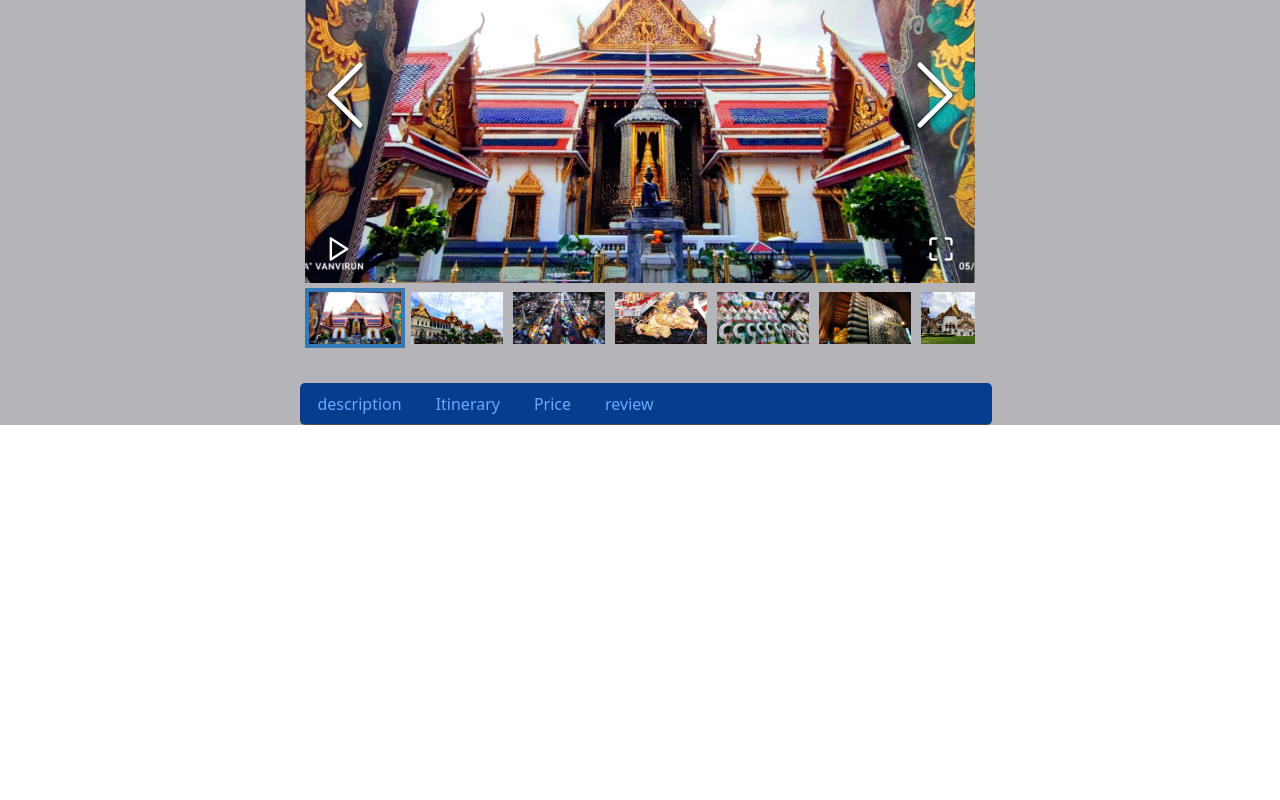
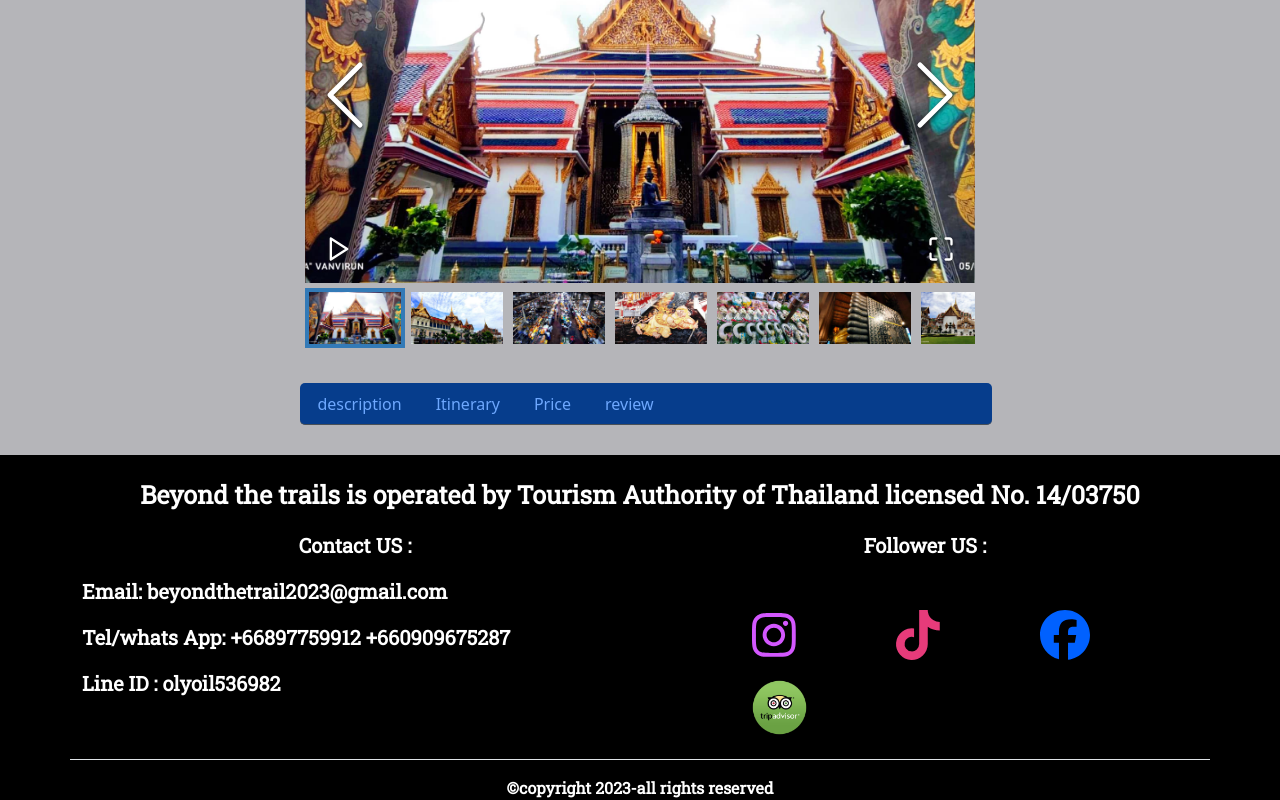
Before and after one commit to n1nnan1n/tour_project, a React (Create React App) app: page /Tour1 in a window 1280 px wide. Shown: the part 238-1038 px from the top of the page. Before the commit the page ends 800 px from the top, so only its background shows below. Built offline with nearby package versions, Linux system fonts and the light colour scheme; no server answers; a web font is replaced by a local one.

Commit message:
first_time

```diff
--- a/src/Tour1.js
+++ b/src/Tour1.js
@@ -18,7 +18,7 @@ import pic9 from "./Pic/grandtour/apwv1J-2.jpeg";
 import pic10 from "./Pic/grandtour/wat1.jpeg";
 import "./App.css";
 import { Navbar } from 'react-bootstrap';
-import navbar from './Navbar';
+import Footer from './Footer';
 function Tour1() {
 
 const images = [
@@ -161,9 +161,11 @@ data-bs-theme="dark"
     </Card.Body>
 </Tab>
 </Tabs>
+
 </div>
+<Footer/>
 </div>
-<Navbar/>
+
 </>
 )}
 
```
